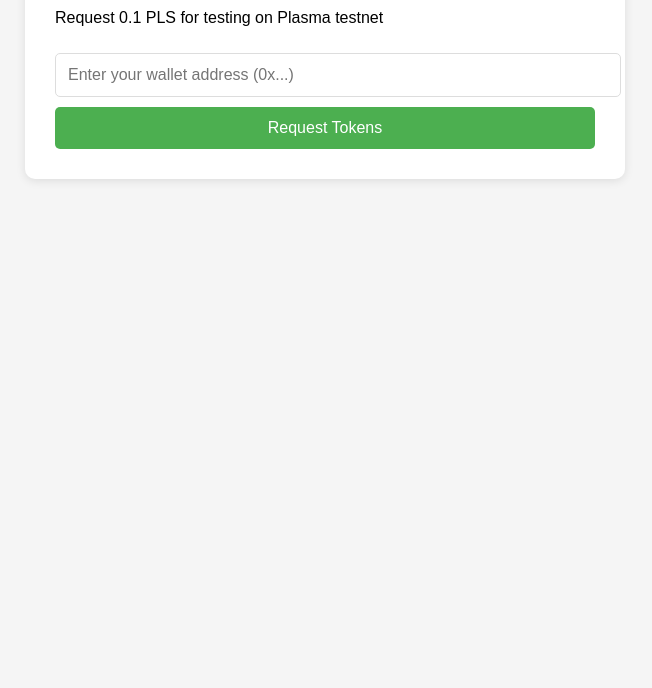
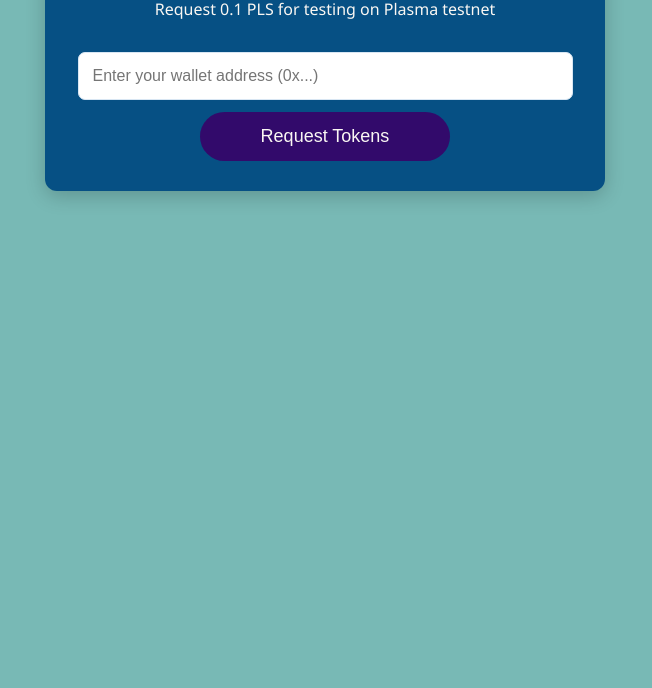
Before and after one commit to Cosilus/Plasma-faucet, a website: page public/index.html in a window 1280 px wide. Shown: the part 172-860 px from the top of the page, without its empty margins (315-967 px from the left). Before the commit the page ends 800 px from the top, so only its background shows below. Drawn offline with Linux system fonts and the light colour scheme.

Commit message:
index.html

```diff
--- a/public/index.html
+++ b/public/index.html
@@ -1,63 +1,86 @@
-
 <!DOCTYPE html>
 <html lang="en">
+
 <head>
     <meta charset="UTF-8">
     <meta name="viewport" content="width=device-width, initial-scale=1.0">
     <title>Plasma Faucet</title>
     <style>
         body {
-            font-family: Arial, sans-serif;
-            max-width: 600px;
-            margin: 50px auto;
-            padding: 20px;
-            background-color: #f5f5f5;
+            font-family: 'Segoe UI', Tahoma, Geneva, Verdana, sans-serif;
+            background: #78B9B5;
+            display: flex;
+            justify-content: center;
+            align-items: flex-start;
+            height: 100vh;
+            margin: 0;
+            padding-top: 60px;
         }
+
         .container {
-            background: white;
+            background: #065084;
             padding: 30px;
-            border-radius: 10px;
-            box-shadow: 0 2px 10px rgba(0,0,0,0.1);
-        }
-        h1 {
-            color: #333;
+            border-radius: 12px;
+            box-shadow: 0 5px 20px rgba(0, 0, 0, 0.2);
+            max-width: 500px;
+            width: 90%;
             text-align: center;
         }
+
+        h1 {
+            font-size: 2rem;
+            color: #FAF7F3;
+            margin-bottom: 10px;
+        }
+
+        p {
+            color: #FAF7F3;
+            margin-bottom: 20px;
+        }
+
         input {
-            width: 100%;
-            padding: 12px;
-            margin: 10px 0;
-            border: 1px solid #ddd;
-            border-radius: 5px;
+            width: 93%;
+            padding: 14px;
+            margin: 12px 0;
+            border: 1px solid #d8e6f3;
+            border-radius: 7px;
             font-size: 16px;
         }
+
         button {
-            width: 100%;
-            padding: 12px;
-            background-color: #4CAF50;
-            color: white;
+            width: 50%;
+            padding: 14px;
+            background-color: #320A6B;
+            color: #FAF7F3;
             border: none;
-            border-radius: 5px;
-            font-size: 16px;
+            border-radius: 30px;
+            font-size: 18px;
             cursor: pointer;
+
         }
+
         button:hover {
-            background-color: #45a049;
+            background-color: #cccc;
         }
+
         button:disabled {
-            background-color: #cccccc;
+            background-color: #ccccc;
             cursor: not-allowed;
         }
+
         .result {
             margin-top: 20px;
-            padding: 10px;
-            border-radius: 5px;
+            padding: 12px;
+            border-radius: 8px;
+            font-size: 15px;
         }
+
         .success {
             background-color: #d4edda;
             color: #155724;
             border: 1px solid #c3e6cb;
         }
+
         .error {
             background-color: #f8d7da;
             color: #721c24;
@@ -65,9 +88,10 @@
         }
     </style>
 </head>
+
 <body>
     <div class="container">
-        <h1>🚰 Plasma Testnet Faucet</h1>
+        <h1>Plasma Testnet Faucet</h1>
         <p>Request 0.1 PLS for testing on Plasma testnet</p>
 
         <input type="text" id="address" placeholder="Enter your wallet address (0x...)">
@@ -83,7 +107,7 @@
             const result = document.getElementById('result');
 
             if (!address || !address.startsWith('0x')) {
-                result.innerHTML = '<div class="error">Please enter a valid wallet address</div>';
+                result.innerHTML = '<div class="result error">Please enter a valid wallet address</div>';
                 return;
             }
 
@@ -97,18 +121,20 @@
                     headers: {
                         'Content-Type': 'application/json',
                     },
-                    body: JSON.stringify({ address })
+                    body: JSON.stringify({
+                        address
+                    })
                 });
 
                 const data = await response.json();
 
                 if (response.ok) {
-                    result.innerHTML = `<div class="success">Success! Transaction hash: <br><code>${data.txHash}</code></div>`;
+                    result.innerHTML = `<div class="result success">✅ Success! Transaction hash:<br><code>${data.txHash}</code></div>`;
                 } else {
-                    result.innerHTML = `<div class="error">Error: ${data.error}</div>`;
+                    result.innerHTML = `<div class="result error">❌ Error: ${data.error}</div>`;
                 }
             } catch (error) {
-                result.innerHTML = `<div class="error">Network error: ${error.message}</div>`;
+                result.innerHTML = `<div class="result error">⚠️ Network error: ${error.message}</div>`;
             } finally {
                 button.disabled = false;
                 button.textContent = 'Request Tokens';
@@ -116,4 +142,5 @@
         }
     </script>
 </body>
+
 </html>
```
